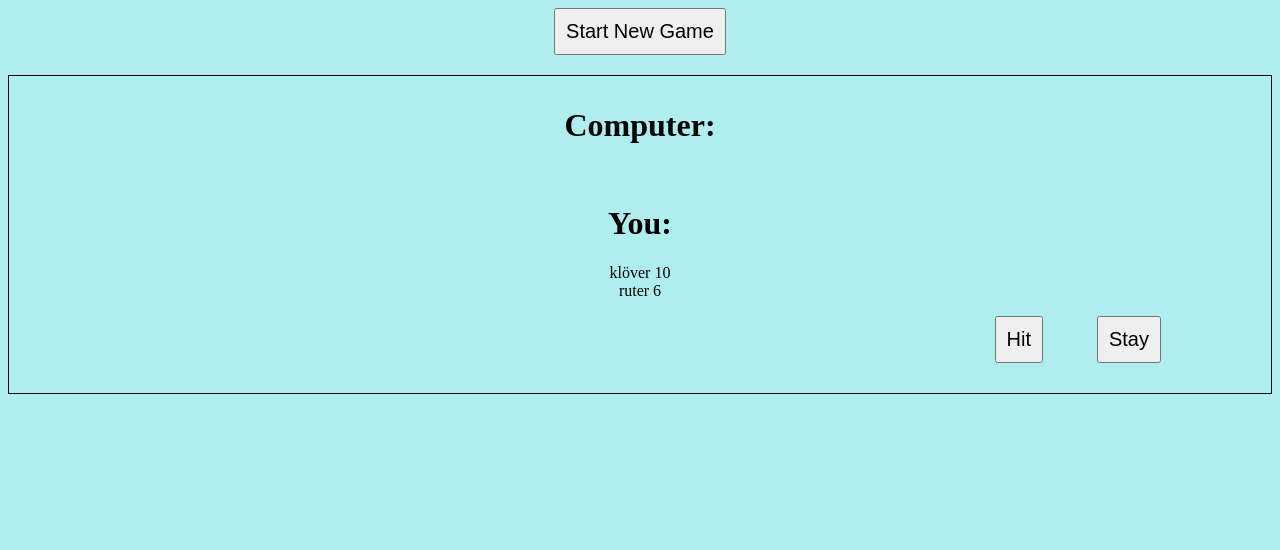
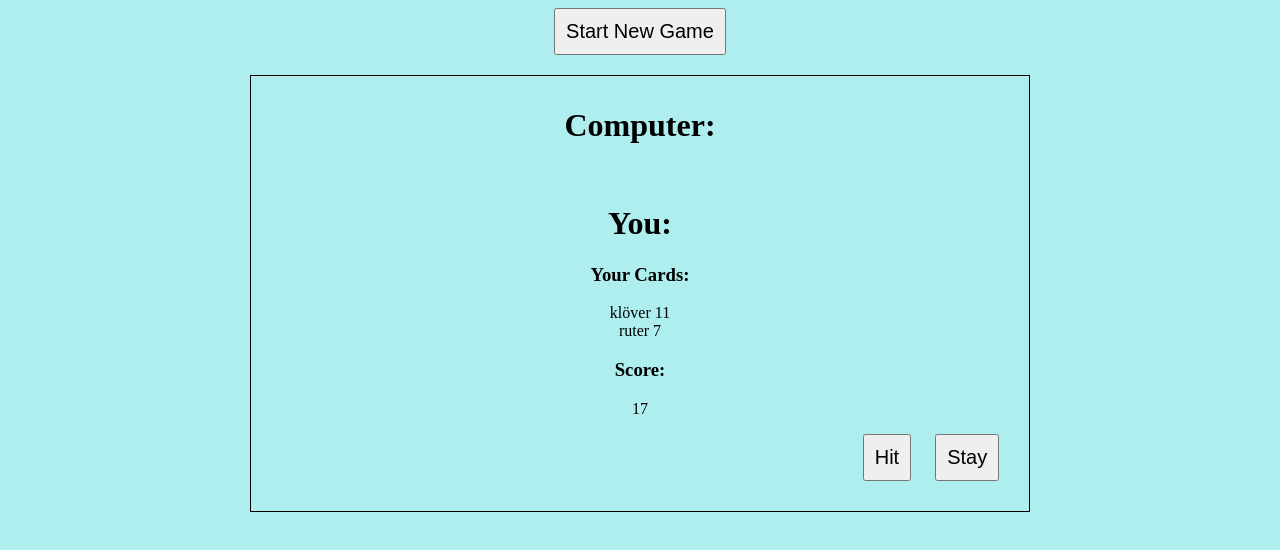
Before and after one commit to Isacchr/BlackJack, a plain HTML site: page public/index.html in a window 1280 px wide. Both pictures are taken after a click on the button "Start Game". Drawn offline with Linux system fonts and the light colour scheme.

Commit message:
score function added wich calculates your score from your cards

```diff
--- a/public/app.js
+++ b/public/app.js
@@ -4,12 +4,8 @@ var value;
 var cardDeck = [color, value];
 
 var yourCards = [];
+var computerCards = [];
 
-build = () => {
-
-
-
-}
 
 startGame = () => {
 
@@ -22,11 +18,8 @@ startGame = () => {
     for ( i=0; i<2; i++) {
 
         drawCard();
-        help(cardDeck);
 
     }
-
-
 
     console.table(cardDeck);
 
@@ -38,6 +31,19 @@ startGame = () => {
 
 }
 
+drawComputerCard = () => {
+
+    var randomizer = (max) => Math.floor(Math.random(cardDeck) * max);
+
+    color = randomizer(4);
+    value = randomizer(13);
+
+    card = {color , value };
+
+    checkDuplicates(card);
+
+}
+
 drawCard = () => {
 
     var randomizer = (max) => Math.floor(Math.random(cardDeck) * max);
@@ -45,45 +51,44 @@ drawCard = () => {
     color = randomizer(4);
     value = randomizer(13);
 
-    cards = {color , value };
+    card = {color , value };
 
-    checkDuplicates(cards);
+    checkDuplicates(card);
+    help(cardDeck);
+    scoreResult();
 }
 
-checkDuplicates = (cards) => {;
+checkDuplicates = (card) => {;
 
-   if (yourCards.includes(`${color} ${value}`)) {
+   if (yourCards.includes(`${card.color} ${card.value}`)) {
         hit();
     } else {
-        yourCards.push(`${color} ${value}`);
-        cardDeck.push(cards);
+        yourCards.push(`${card.color} ${card.value}`);
+        cardDeck.push(card);
     }
 
 }
 
-help = (cardDeck) => {
+help = () => {
 
     var playerCards = document.getElementById('playerCards');
-   //playerCards.innerHTML += (`${color} ${value} <br>`)
 
-    //playerCards.innerHTML += '';
 
-    //cardDeck.forEach(card => { });-
 
-        if( cards.color == 0) {
-            playerCards.innerHTML += (`hjärter ${value} <br>`)
+    if ( card.color === 0 ) {
+        playerCards.innerHTML += (`hjärter ${value+1} <br>`)
         console.log('hjärter');
     }
-        if( cards.color == 1 ) {
-            playerCards.innerHTML += (`klöver ${value} <br>`)
+    if ( card.color === 1 ) {
+        playerCards.innerHTML += (`klöver ${value+1} <br>`)
         console.log('klöver');
     }
-        if( cards.color == 2 ) {
-            playerCards.innerHTML += (`spader ${value} <br>`)
+    if ( card.color === 2 ) {
+        playerCards.innerHTML += (`spader ${value+1} <br>`)
         console.log('spader');
     }
-        if( cards.color == 3 ) {
-            playerCards.innerHTML += (`ruter ${value} <br>`)
+    if ( card.color === 3 ) {
+        playerCards.innerHTML += (`ruter ${value+1} <br>`)
         console.log('ruter');
     }
 
@@ -95,9 +100,25 @@ hit = () => {
 
     console.table(cardDeck);
 
-    help(cardDeck);
-
    /* var playerCards = document.getElementById('playerCards');
     playerCards.innerHTML = yourCards;*/
 
 }
+
+scoreResult = () => {
+    var playerScore = document.getElementById('score');
+
+    var result = 0;
+
+    for ( var i = 0; i < cardDeck.length; i++ ) {
+
+        if (cardDeck[i].value+1 > 10 ) {
+            result += 10;
+        } else {
+            result += cardDeck[i].value+1;
+        }
+
+    }
+
+    playerScore.innerHTML = result;
+}
--- a/public/index.html
+++ b/public/index.html
@@ -8,19 +8,23 @@
     <script src="app.js"></script>
     <title>Home</title>
 </head>
-<body onload="build()">
+<body>
 
     <button id="btnStartGame" onclick="startGame()">Start Game</button>
 
     <div id="playingField" hidden>
 
         <h1>Computer:</h1>
-        <p></p>
+        <p id="computerCards"></p>
         <br>
 
         <h1>You:</h1>
 
+        <h3>Your Cards: </h3>
         <p id="playerCards"></p>
+
+        <h3>Score: </h3>
+        <p id="score"></p>
 
         <div id="btnPlay">
             <button onclick="hit()">Hit</button>
--- a/public/main.css
+++ b/public/main.css
@@ -6,15 +6,16 @@ body {
 #playingField {
     border: 1px solid black;
     padding: 10px;
+    width: 60%;
+    margin: 0 auto;
 }
 
 #btnPlay {
     text-align: right;
-    margin-right: 50px;
 }
 
 #btnPlay button {
-    margin-right: 50px;
+    margin-right: 20px;
 }
 
 button {
```
Lines whose indentation alone changed are shown as unchanged.
